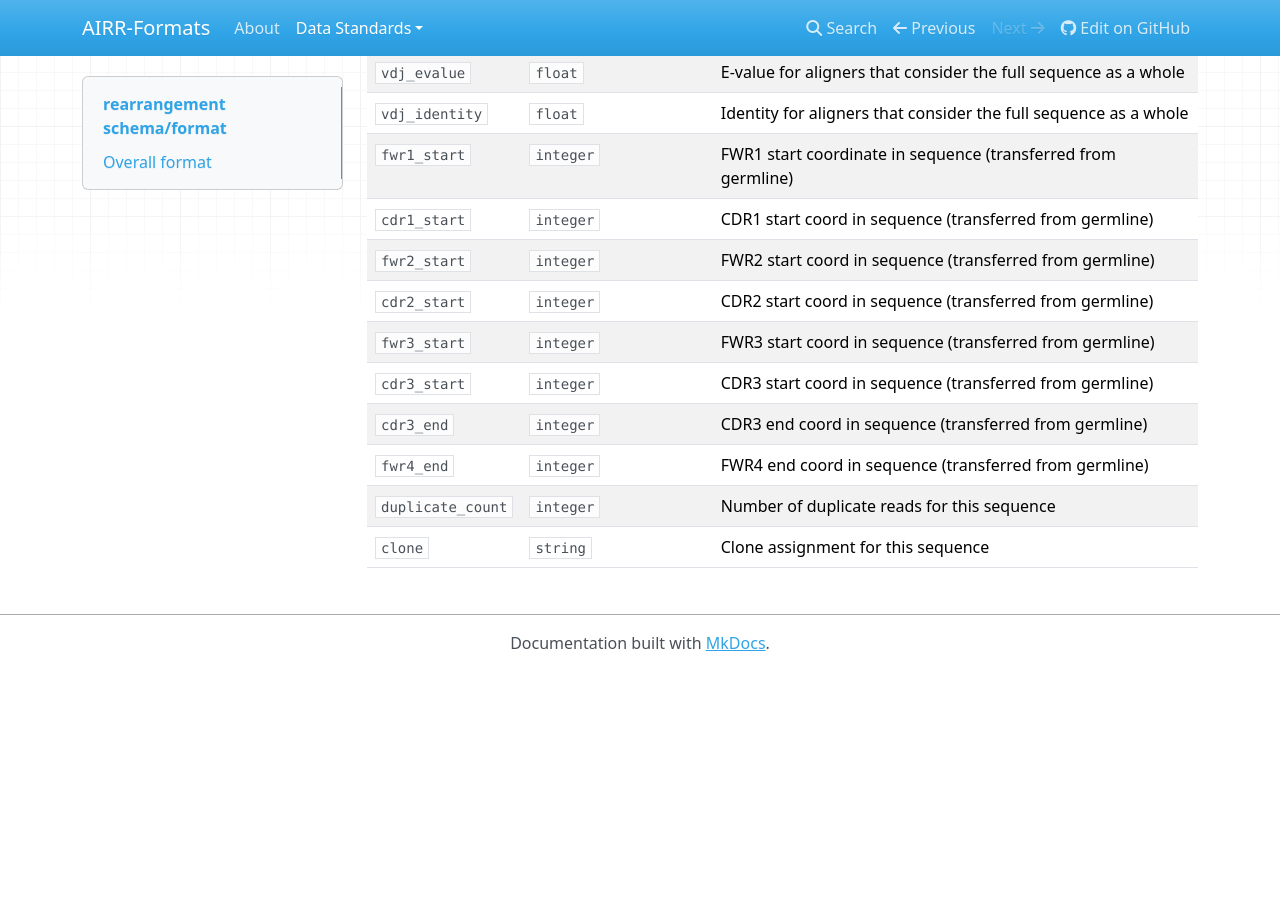
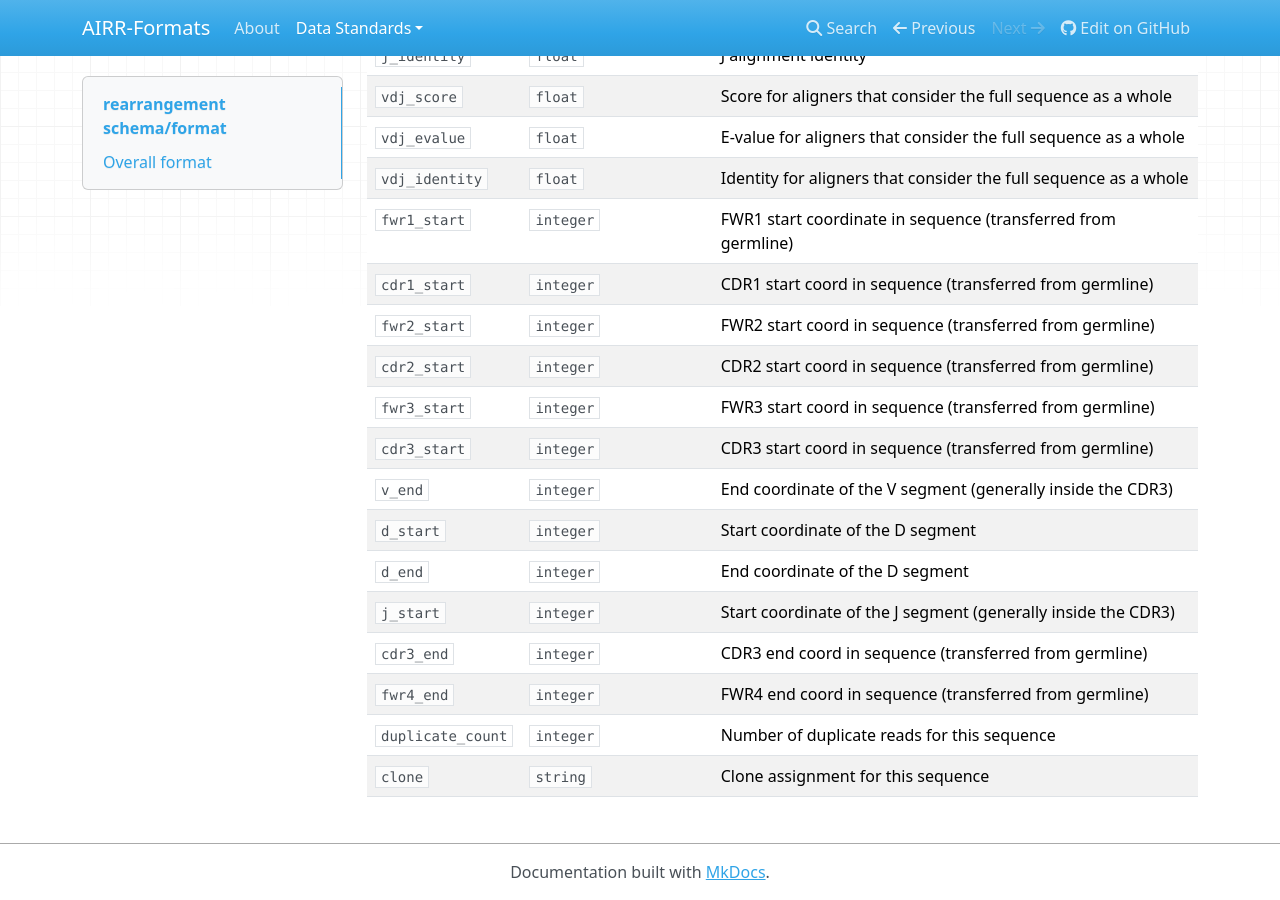
Before and after one commit to airr-community/airr-standards, an MkDocs documentation site: the page built from docs/rearrangements.md, in a window 1280 px wide and 900 px high, scrolled down 2786 px. Built offline with MkDocs 1.6.1, drawn with Linux system fonts in a browser that asks for light colours; nearby versions of some CDN libraries; old or Windows-style settings are respelled for this version of MkDocs; before the commit the page ends 3457 px from its top, so only the background shows below that; some of the changed text lies outside the part shown.

Commit message:
Add segment boundaries in CDR3; also cell_index
Fixes #9.
Fixes #12.

```diff
--- a/docs/rearrangements.md
+++ b/docs/rearrangements.md
@@ -107,6 +107,7 @@ way, the data should be stored as if they were the result of `GROUP BY id`.)
 | `constant` | `string` |  mandatory  | Constant region gene (e.g., IGHG4, IGHA2, IGHE, TRBC) |
 | `functional` | `boolean` |  mandatory  | VDJ sequence is predicted to be functional |
 | `rev_comp` | `boolean` |  mandatory  | Sequence is reverse complemented |
+| `cell_index` | `string` |  | Cell index for single-cell sequencing. Also used for associating paired chains (e.g., heavy/light, alpha/beta) |
 | `v_call` | `string` |  mandatory  | V allele assignment |
 | `d_call` | `string` |  mandatory  | D allele assignment |
 | `j_call` | `string` |  mandatory  | J allele assignment |
@@ -133,6 +134,10 @@ way, the data should be stored as if they were the result of `GROUP BY id`.)
 | `cdr2_start` | `integer` |  | CDR2 start coord in sequence (transferred from germline) |
 | `fwr3_start` | `integer` |  | FWR3 start coord in sequence (transferred from germline) |
 | `cdr3_start` | `integer` |  | CDR3 start coord in sequence (transferred from germline) |
+| `v_end` | `integer` |  | End coordinate of the V segment (generally inside the CDR3) |
+| `d_start` | `integer` |  | Start coordinate of the D segment |
+| `d_end` | `integer` |  | End coordinate of the D segment |
+| `j_start` | `integer` |  | Start coordinate of the J segment (generally inside the CDR3) |
 | `cdr3_end` | `integer` |  | CDR3 end coord in sequence (transferred from germline) |
 | `fwr4_end` | `integer` |  | FWR4 end coord in sequence (transferred from germline) |
 | `duplicate_count` | `integer` |  | Number of duplicate reads for this sequence |
```
Also changed, not shown: 1 other file.
